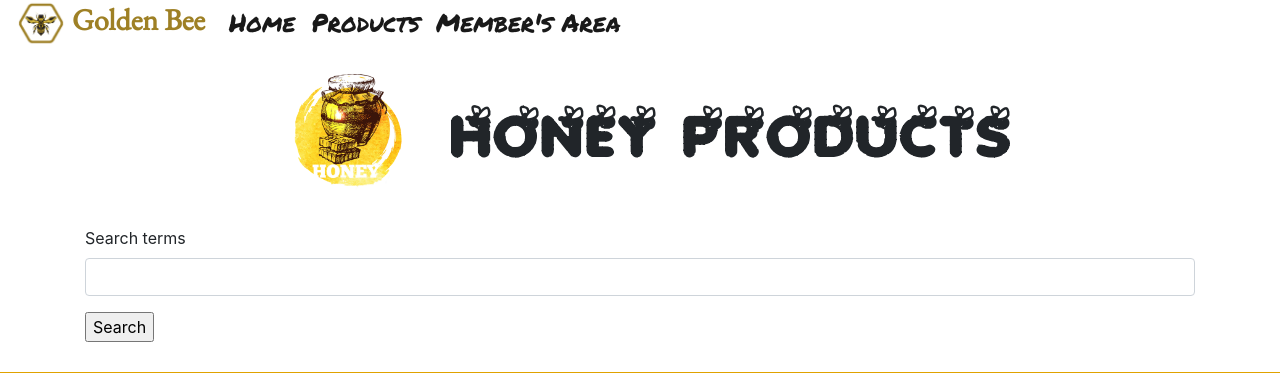
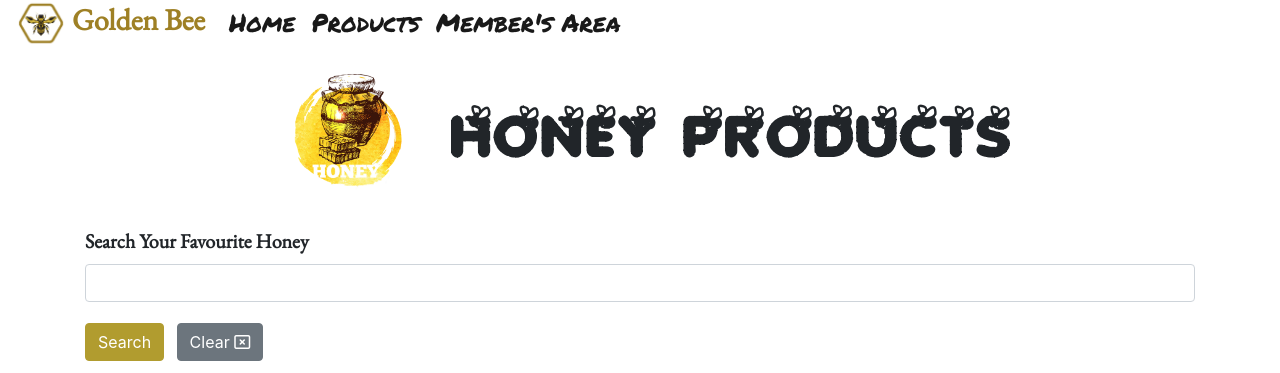
Before and after one commit to YiShengLee/Golden-Bee-Shop, a Django app: page /catalog/products/ in a window 1280 px wide. Shown: the part 16-389 px from the top of the page. Run offline with Django 3.2, Linux system fonts and the light colour scheme; data that the repository does not hold is empty; some libraries are stand-ins or nearby versions; some web fonts are replaced.

Commit message:
Added product css

```diff
--- a/Catalog/forms.py
+++ b/Catalog/forms.py
@@ -59,4 +59,4 @@ class CategoryForm(forms.ModelForm):
         fields = ('name',)
 
 class CategorySearchForm(forms.Form):
-    search_terms = forms.CharField(required=False)
+    search_terms = forms.CharField(required=False, label='Search your favourite honey')
--- a/Catalog/templates/products.template.html
+++ b/Catalog/templates/products.template.html
@@ -13,10 +13,12 @@ Products
 
 <div class="container">
 
-    <form method='GET'>
+    <form method='GET' class="mb-3">
     {{ search_form|crispy}}
-    <input type='submit' value='Search'/>
+    <input class="btn btn-info search" type='submit' value='Search'/>
+    <a href="{% url "show_products" %}" class="btn btn-secondary ml-2">Clear <i class="far fa-window-close"></i></a>
     </form>
+
 
 
     <!--Add new product Section-->
--- a/static/css/style.css
+++ b/static/css/style.css
@@ -314,6 +314,23 @@ font-family: "kitchen";
 src: url("/static/fonts/Kitchen.ttf");
 }
 
+/*Search button*/
+.search{
+    background-color: rgb(177,156,47);
+    border-color: rgb(177,156,47);
+}
+
+.search:hover{
+    background-color: rgb(226,197,67);
+    border-color: rgb(226,197,67);
+}
+
+#div_id_search_terms{
+    font-family: 'EB Garamond';
+    text-transform: capitalize;
+    font-weight: bold;
+    font-size: 20px;
+}
 
 
 /*================== Checkout Section ==================*/
```
